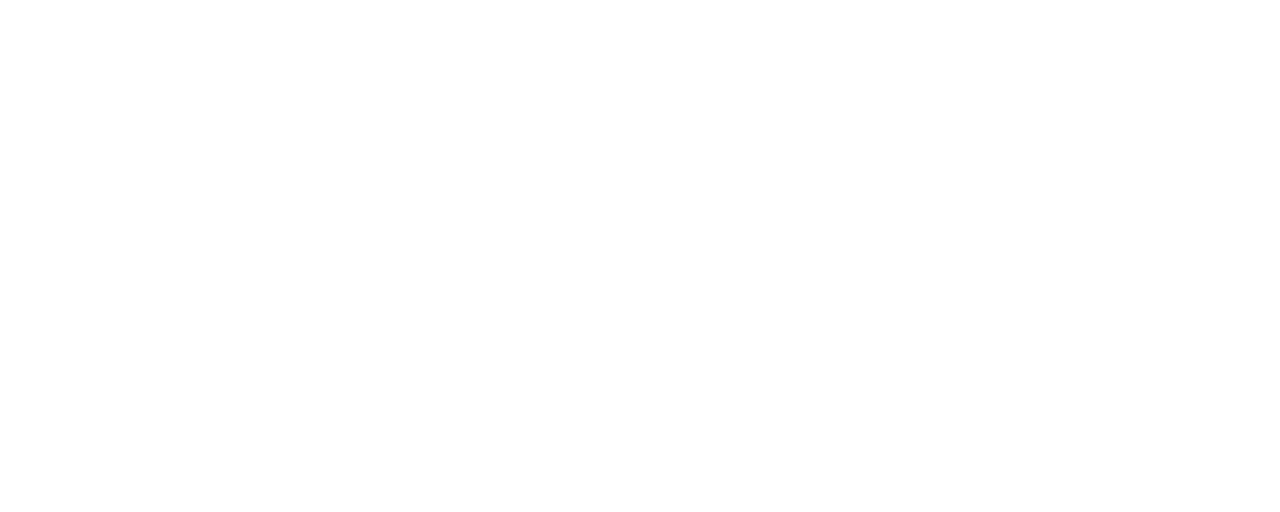
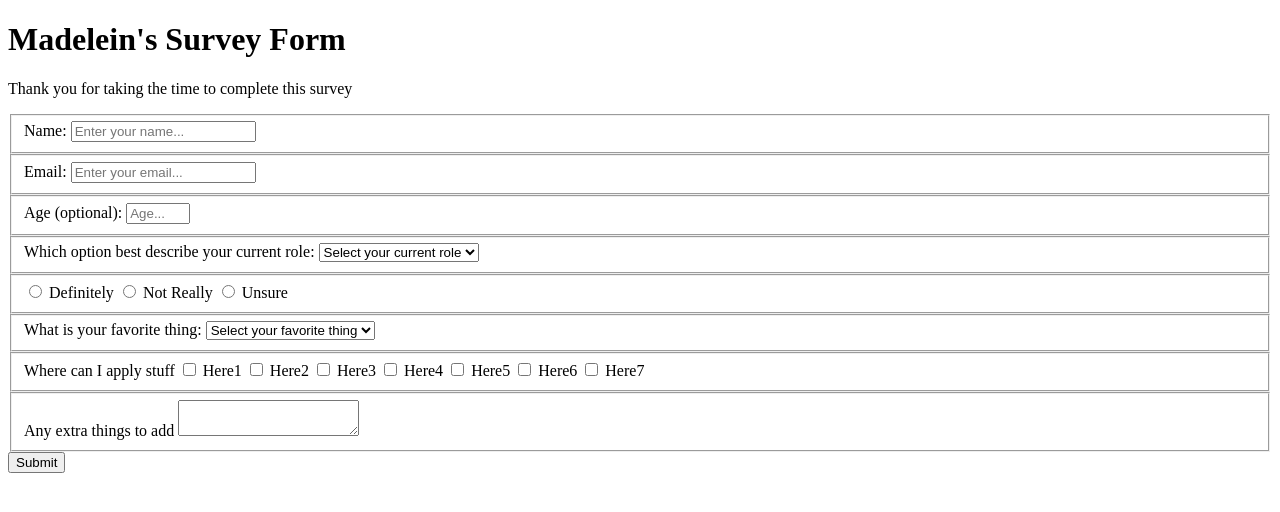
Before and after one commit to MaddyMadz101/survey_idea.github.io, a plain HTML site: page index.html in a window 1280 px wide. Drawn offline with Linux system fonts and the light colour scheme.

Commit message:
Update index.html

```diff
--- a/index.html
+++ b/index.html
@@ -3,12 +3,64 @@
   <head>
     <meta charset="UTF-8">
     <meta name="viewport" content="width=device-width, initial-scale=1.0">
-<meta http-equiv="X-UA-Compatible" content="ie=edge">
-<title >HTML 5 Boilerplate < /title>
-<link rel="stylesheet" href="style.css">
+    <title>Survey Form</title>
+    <link rel="stylesheet" href="styles.css">
   </head>
   <body>
-<head>
-<script src="index.js"> </script>
+    <h1 id="title">Madelein's Survey Form</h1>
+    <p id="description">Thank you for taking the time to complete this survey</p>
+    <form id="survey-form">
+      <fieldset>
+        <label id="name-label" for="name">Name: <input type="text" id="name" required placeholder="Enter your name..."></label>
+      </fieldset>
+      <fieldset>
+        <label id="email-label" for="email">Email: <input type="email" id="email" required placeholder="Enter your email..."></label>
+      </fieldset>
+      <fieldset>
+        <label id="number-label" for="number">Age (optional): <input type="number" id="number" min="13" max="120" placeholder="Age..."></label>
+      </fieldset>
+      <fieldset>
+        <label>Which option best describe your current role:
+        <select id="dropdown">
+          <option value="">Select your current role</option>
+          <option value="1">Student</option>
+          <option value="2">Full time job</option>
+          <option value="3">Full time learner</option>
+          <option value="4">Prefer not to say</option>
+          <option value="5">Other</option>
+        </select></label>
+      </fieldset>
+      <fieldset>
+        <label for="choice-yes"><input type="radio" name="recommend" id="choice-yes" value="1"> Definitely</label>
+        <label  for="choice-no"><input type="radio" name="recommend" id="choice-no" value="2"> Not Really</label>
+        <label  for="choice-unsure" ><input type="radio" name="recommend" id="choice-unsure" value="3"> Unsure</label>
+      </fieldset>
+      <fieldset>
+        <label>What is your favorite thing:
+        <select id="dropdown">
+          <option value="">Select your favorite thing</option>
+          <option value="1">Option1</option>
+          <option value="2">Option2</option>
+          <option value="3">Option3</option>
+          <option value="4">Option4</option>
+        </select></label>
+      </fieldset>
+      <fieldset><label>
+        Where can I apply stuff
+        <label><input type="checkbox" value="1"> Here1</label></label>
+        <label><input type="checkbox" value="2"> Here2</label></label>
+        <label><input type="checkbox" value="3"> Here3</label></label>
+        <label><input type="checkbox" value="4"> Here4</label></label>
+        <label><input type="checkbox" value="5"> Here5</label></label>
+        <label><input type="checkbox" value="6"> Here6</label></label>
+        <label><input type="checkbox" value="7"> Here7</label></label>
+      </fieldset>
+      <fieldset>
+        <label> Any extra things to add
+        <textarea></textarea>
+        </label>
+      </fieldset>
+      <input type="submit" id="submit">
+    </form>
   </body>
 </html>
```
Lines whose indentation alone changed are shown as unchanged.
